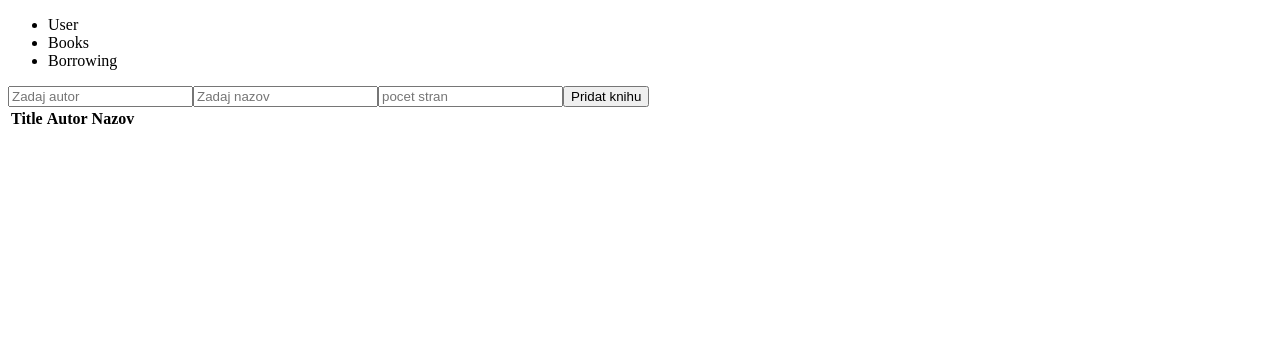
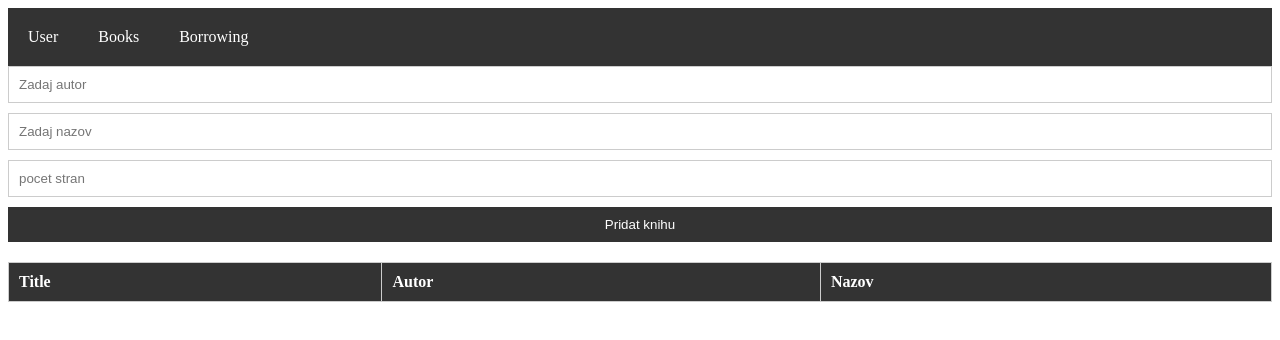
Before and after one commit to dana2163/library-fe, an Angular app: page / in a window 1280 px wide. Shown: the top 340 px of the page. Built offline with nearby package versions, Linux system fonts and the light colour scheme.

Commit message:
du2_hotovo

```diff
--- a/src/app/app.component.css
+++ b/src/app/app.component.css
@@ -13,3 +13,147 @@
 .binary-input input[type='checkbox'] {
   margin-right: 5px;
 }
+/* Общие стили */
+body {
+  font-family: Arial, sans-serif;
+  font-size: 16px;
+  line-height: 1.5;
+  margin: 0;
+  padding: 0;
+}
+
+nav {
+  background-color: #333;
+  color: #fff;
+  display: flex;
+  justify-content: space-between;
+  padding: 10px;
+}
+
+nav ul {
+  list-style: none;
+  display: flex;
+  margin: 0;
+  padding: 0;
+}
+
+nav li {
+  cursor: pointer;
+  margin-right: 20px;
+  padding: 10px;
+}
+
+nav li:hover {
+  background-color: #555;
+}
+
+table {
+  border-collapse: collapse;
+  width: 100%;
+}
+
+table th, table td {
+  border: 1px solid #ccc;
+  padding: 10px;
+  text-align: left;
+}
+
+table th {
+  background-color: #333;
+  color: #fff;
+}
+
+form {
+  display: flex;
+  flex-direction: column;
+  margin-bottom: 20px;
+}
+
+input[type="text"] {
+  padding: 10px;
+  margin-bottom: 10px;
+  border: 1px solid #ccc;
+}
+
+button {
+  padding: 10px;
+  border: none;
+  background-color: #333;
+  color: #fff;
+  cursor: pointer;
+}
+
+button:hover {
+  background-color: #555;
+}
+
+/* Стили для меню Users */
+#user-form-group {
+  display: flex;
+  flex-direction: column;
+  margin-bottom: 20px;
+}
+
+#user-form-group input[type="text"] {
+  padding: 10px;
+  margin-bottom: 10px;
+  border: 1px solid #ccc;
+}
+
+#user-form-group button {
+  padding: 10px;
+  border: none;
+  background-color: #333;
+  color: #fff;
+  cursor: pointer;
+}
+
+#user-form-group button:hover {
+  background-color: #555;
+}
+
+/* Стили для меню Books */
+#book-form-group {
+  display: flex;
+  flex-direction: column;
+  margin-bottom: 20px;
+}
+
+#book-form-group input[type="text"] {
+  padding: 10px;
+  margin-bottom: 10px;
+  border: 1px solid #ccc;
+}
+
+#book-form-group button {
+  padding: 10px;
+  border: none;
+  background-color: #333;
+  color: #fff;
+  cursor: pointer;
+}
+
+#book-form-group button:hover {
+  background-color: #555;
+}
+
+/* Стили для меню Borrowing */
+#borrowing-form-group {
+  display: flex;
+  flex-direction: column;
+  margin-bottom: 20px;
+}
+
+#borrowing-form-group input[type="text"] {
+  padding: 10px;
+  margin-bottom: 10px;
+  border: 1px solid #ccc;
+}
+
+#borrowing-form-group button {
+  padding: 10px;
+  border: none;
+  background-color: #333;
+  color: #fff;
+  cursor: pointer;
+}
--- a/src/app/app.component.html
+++ b/src/app/app.component.html
@@ -56,5 +56,25 @@
 
 
 <div *ngIf="menu === menuType.Borrowing">
-  займы
+  <form [formGroup]="borrowingFormGroup" (ngSubmit)="addBorrowing()">
+    <input formControlName="id" type="text" placeholder="Id">
+    <input formControlName="user" type="text" placeholder="Zadaj meno">
+    <input formControlName="book" type="text" placeholder="Nazov knihy">
+    <button type="submit">Pridat Vypozicku</button>
+  </form>
+
+  <table>
+    <thead>
+    <th>ID</th>
+    <th>Meno</th>
+    <th>Knihy</th>
+    </thead>
+    <tbody>
+    <tr *ngFor="let borrowing of borrowings">
+      <td>{{borrowing.id}}</td>
+      <td>{{borrowing.book}}</td>
+      <td>{{borrowing.user}}</td>
+    </tr>
+    </tbody>
+  </table>
 </div>
--- a/src/app/app.component.ts
+++ b/src/app/app.component.ts
@@ -11,6 +11,11 @@ interface Book {
   author: string,
   title: string,
   count: number
+}
+interface Borrowing {
+  id: string,
+  book: string,
+  user: string
 }
 
 enum Menu {
@@ -28,9 +33,11 @@ export class AppComponent {
   bookFormGroup: FormGroup;
   users: User[] = [];
   books: Book[] = [];
+  borrowings: Borrowing[] = [];
   menu = Menu.Books;
   menuType = Menu;
   userFormGroup: FormGroup;
+  borrowingFormGroup: FormGroup;
 
   constructor() {
     this.bookFormGroup = new FormGroup({
@@ -44,8 +51,13 @@ export class AppComponent {
       name: new FormControl(null),
       contact: new FormControl(null),
     });
+
+    this.borrowingFormGroup = new FormGroup({
+      id: new FormControl(null),
+      book: new FormControl(null),
+      user: new FormControl(null),
+    });
   }
-
 
   addBook(): void {
     this.books.push(this.bookFormGroup.value);
@@ -57,6 +69,10 @@ export class AppComponent {
     this.userFormGroup.reset();
   }
 
+  addBorrowing(): void {
+    this.borrowings.push(this.borrowingFormGroup.value);
+    this.borrowingFormGroup.reset();
+  }
 
   changeMenu(menu: Menu): void {
     this.menu = menu;
```
